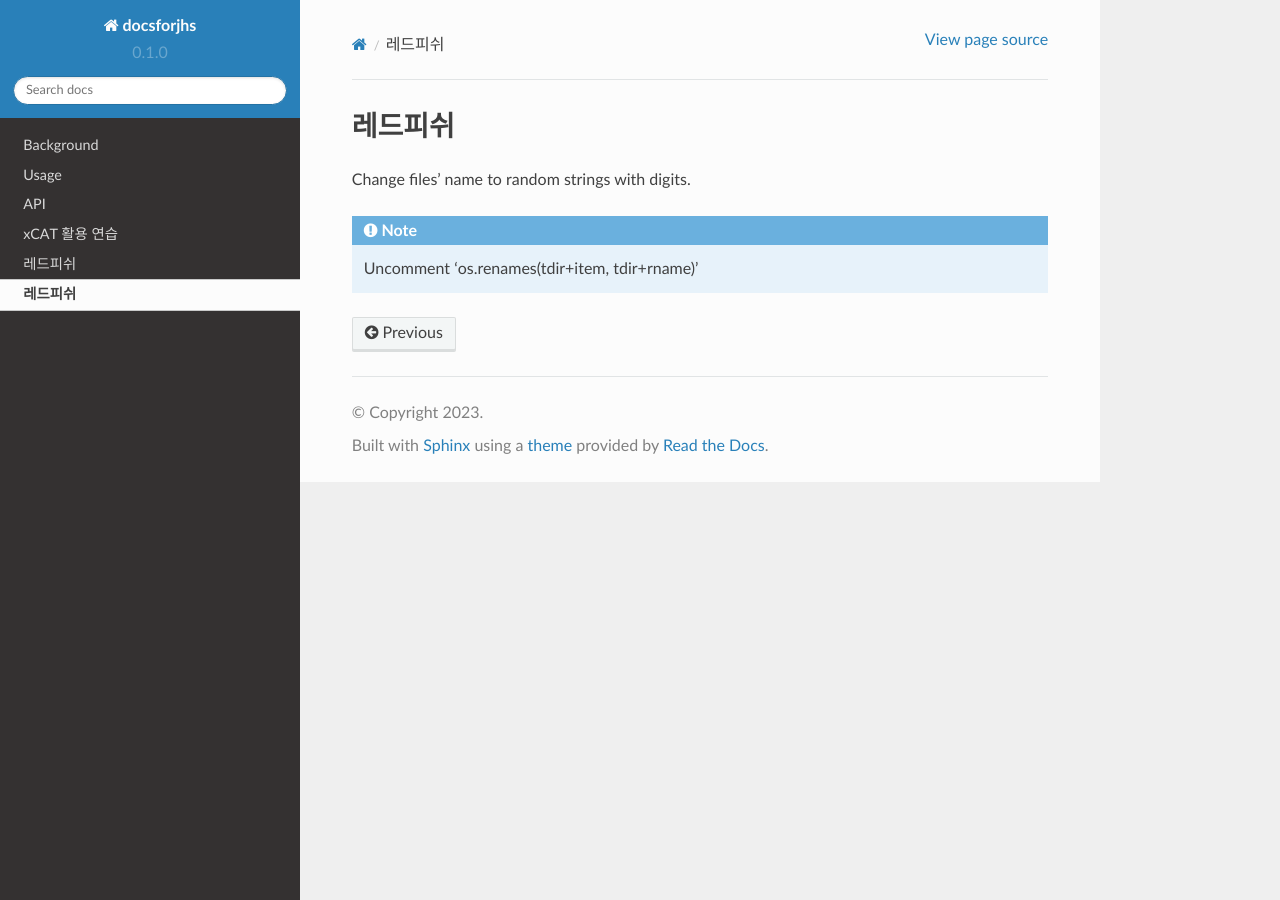
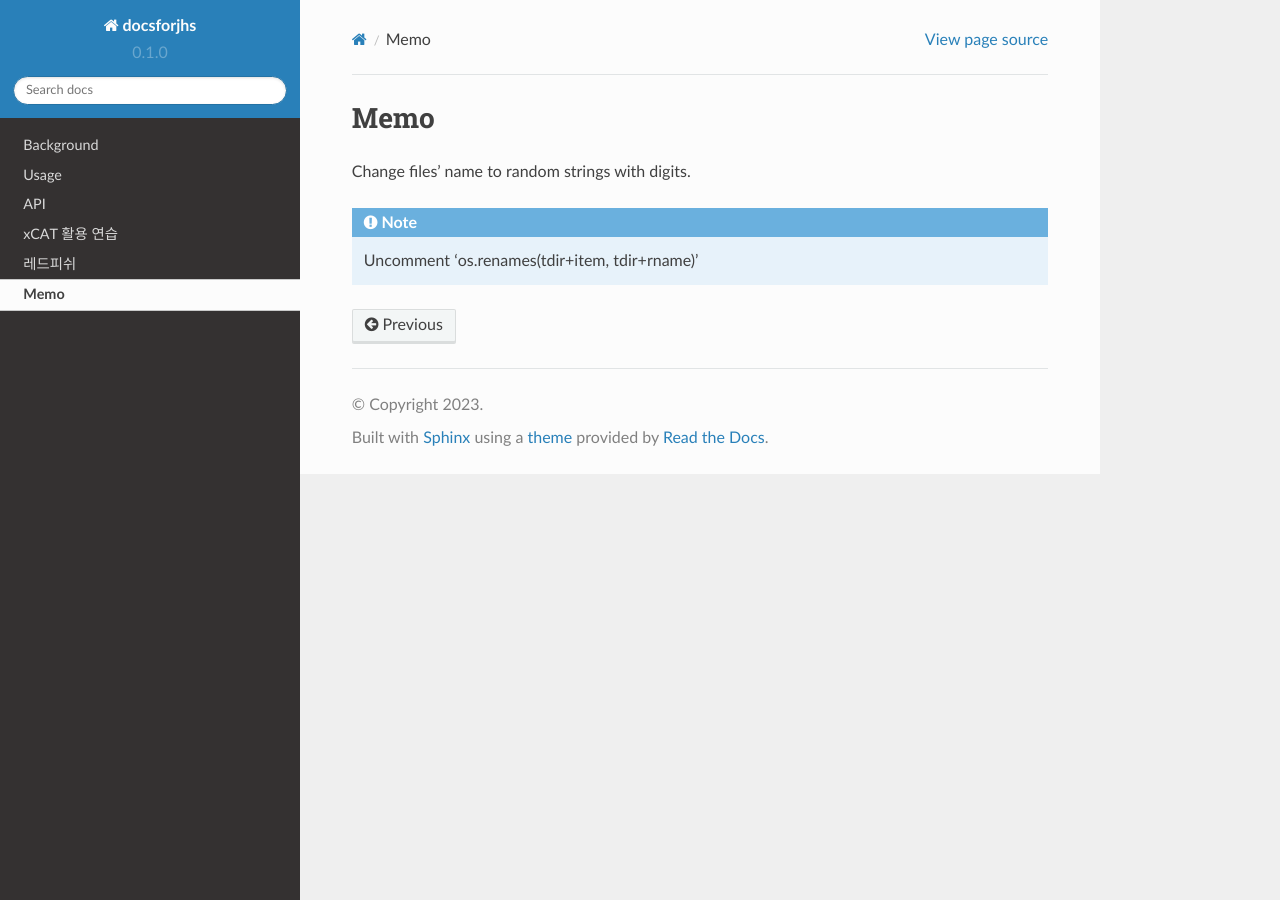
Before and after one commit to joohyungsun7/docsforjhs, a Sphinx documentation site: the page built from docs/memo.rst, in a window 1280 px wide. Built offline with Sphinx 7.4.7 and the Read the Docs theme 2.0.0, drawn with Linux system fonts in a browser that asks for light colours.

Commit message:
Update memo.rst

```diff
--- a/docs/memo.rst
+++ b/docs/memo.rst
@@ -1,4 +1,4 @@
-레드피쉬
+Memo
 =====
 
 .. _Introduction:
```
